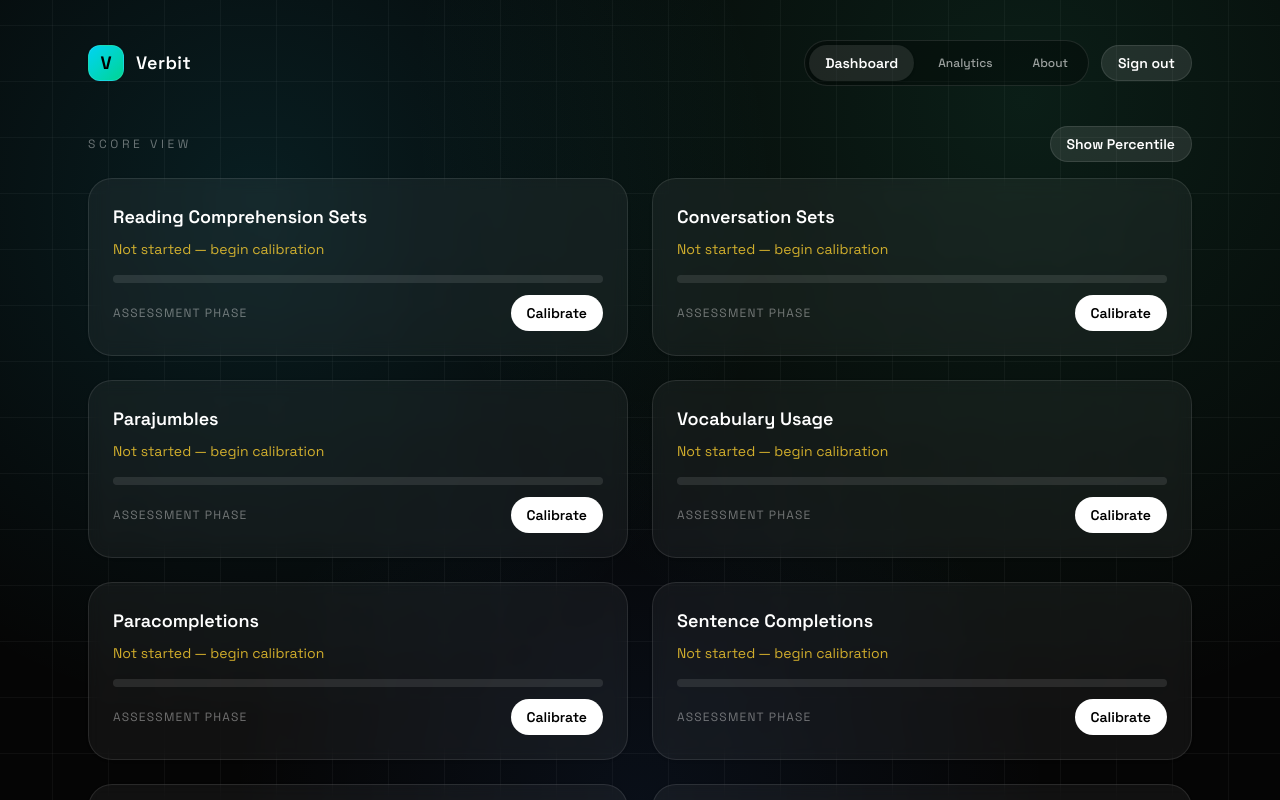
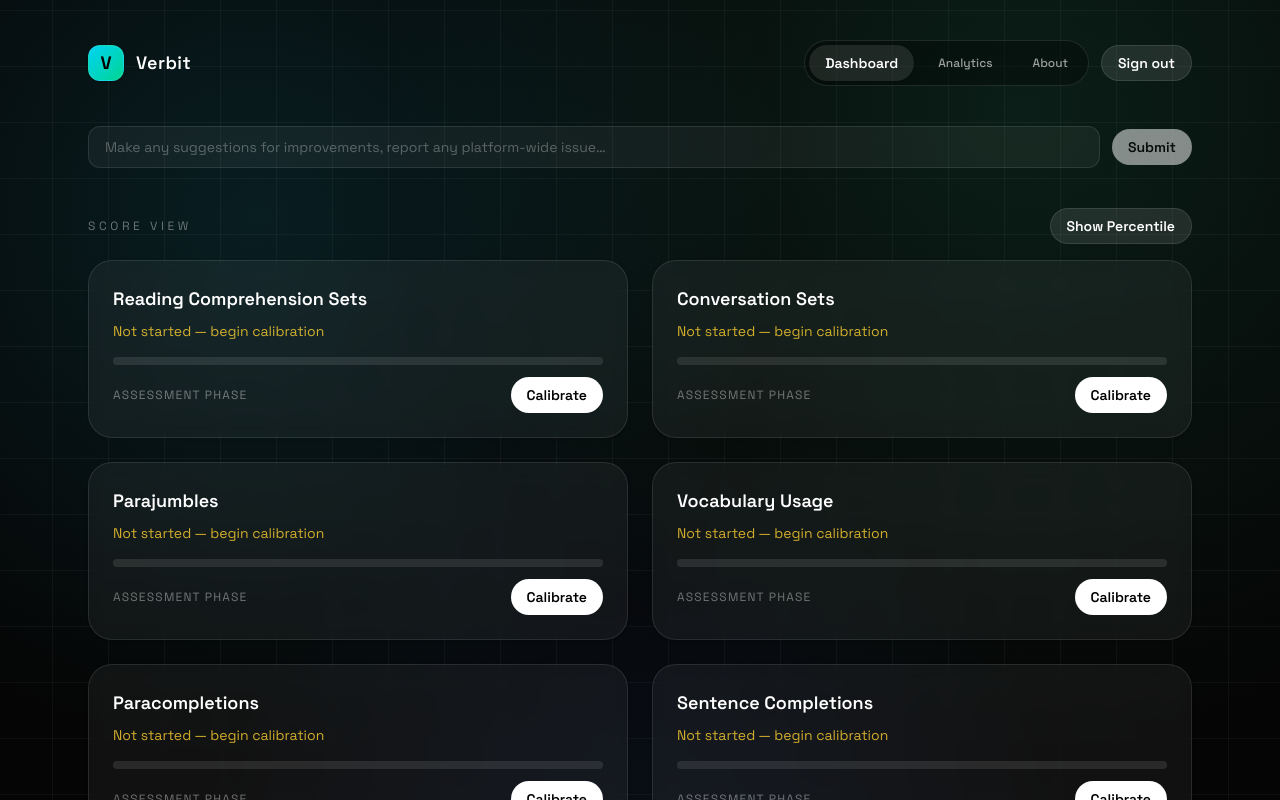
Before and after one commit to Synic-dx/Verbit, a Next.js app: page /dashboard in a window 1280 px wide. Shown: the top 800 px of the page. Built offline with nearby package versions, Linux system fonts and the light colour scheme; no server answers; the database is empty; sample sign-in values are in the browser's storage.

Commit message:
suggestions

```diff
--- a/app/admin/page.tsx
+++ b/app/admin/page.tsx
@@ -41,7 +41,15 @@
   createdAt: string;
 };
 
-type Tab = "overview" | "reports" | "tools";
+type Tab = "overview" | "reports" | "suggestions" | "tools";
+
+type SuggestionEntry = {
+  id: string;
+  userName: string;
+  userEmail: string;
+  message: string;
+  createdAt: string;
+};
 
 export default function AdminPage() {
   const { data: session, status } = useSession();
@@ -50,6 +58,7 @@
   const [tab, setTab] = useState<Tab>("overview");
   const [stats, setStats] = useState<StatsData | null>(null);
   const [reports, setReports] = useState<ReportEntry[]>([]);
+  const [suggestions, setSuggestions] = useState<SuggestionEntry[]>([]);
   const [loading, setLoading] = useState(true);
   const [error, setError] = useState<string | null>(null);
   const [expandedUser, setExpandedUser] = useState<string | null>(null);
@@ -66,9 +75,10 @@
     if (!session?.user?.isAdmin) return;
     setLoading(true);
     try {
-      const [statsRes, reportsRes] = await Promise.all([
+      const [statsRes, reportsRes, suggestionsRes] = await Promise.all([
         fetch("/api/admin/stats"),
         fetch("/api/admin/reports"),
+        fetch("/api/admin/suggestions"),
       ]);
       if (!statsRes.ok || !reportsRes.ok) {
         setError("Failed to load admin data.");
@@ -78,6 +88,10 @@
       const r = await reportsRes.json();
       setStats(s);
       setReports(r.reports ?? []);
+      if (suggestionsRes.ok) {
+        const sg = await suggestionsRes.json();
+        setSuggestions(sg.suggestions ?? []);
+      }
     } catch {
       setError("Network error.");
     } finally {
@@ -197,6 +211,13 @@
           </Button>
           <Button
             size="sm"
+            variant={tab === "suggestions" ? "default" : "secondary"}
+            onClick={() => setTab("suggestions")}
+          >
+            Suggestions ({suggestions.length})
+          </Button>
+          <Button
+            size="sm"
             variant={tab === "tools" ? "default" : "secondary"}
             onClick={() => setTab("tools")}
           >
@@ -287,6 +308,31 @@
                   onAction={runAction}
                   busy={actionLoading}
                 />
+              ))
+            )}
+          </div>
+        ) : null}
+
+        {tab === "suggestions" ? (
+          <div className="space-y-4">
+            {suggestions.length === 0 ? (
+              <Card className="p-6 text-white/50">No suggestions yet.</Card>
+            ) : (
+              suggestions.map((s) => (
+                <Card key={s.id} className="border-blue-500/20 p-5">
+                  <div className="flex flex-wrap items-start justify-between gap-3">
+                    <div className="space-y-1">
+                      <div className="flex items-center gap-2">
+                        <span className="text-sm font-medium text-white">{s.userName}</span>
+                        <span className="text-xs text-white/30">{s.userEmail}</span>
+                        <span className="text-xs text-white/20">
+                          {new Date(s.createdAt).toLocaleString()}
+                        </span>
+                      </div>
+                      <p className="text-sm text-white/70">{s.message}</p>
+                    </div>
+                  </div>
+                </Card>
               ))
             )}
           </div>
--- /dev/null
+++ b/app/api/admin/suggestions/route.ts
@@ -0,0 +1,30 @@
+import { NextResponse } from "next/server";
+import { getServerSession } from "next-auth";
+
+import { authOptions } from "@/lib/auth";
+import { connectDb } from "@/lib/db";
+import { SuggestionModel } from "@/models/Suggestion";
+
+export async function GET() {
+  const session = await getServerSession(authOptions);
+  if (!session?.user?.isAdmin) {
+    return NextResponse.json({ error: "Forbidden" }, { status: 403 });
+  }
+
+  await connectDb();
+
+  const suggestions = await SuggestionModel.find()
+    .sort({ createdAt: -1 })
+    .limit(200)
+    .lean();
+
+  return NextResponse.json({
+    suggestions: suggestions.map((s: any) => ({
+      id: String(s._id),
+      userName: s.userName,
+      userEmail: s.userEmail,
+      message: s.message,
+      createdAt: s.createdAt?.toISOString?.() ?? s.createdAt,
+    })),
+  });
+}
--- /dev/null
+++ b/app/api/suggestions/route.ts
@@ -0,0 +1,34 @@
+import { NextResponse } from "next/server";
+import { getServerSession } from "next-auth";
+import { Types } from "mongoose";
+
+import { authOptions } from "@/lib/auth";
+import { connectDb } from "@/lib/db";
+import { SuggestionModel } from "@/models/Suggestion";
+
+export async function POST(req: Request) {
+  const session = await getServerSession(authOptions);
+  if (!session?.user?.id) {
+    return NextResponse.json({ error: "Unauthorized" }, { status: 401 });
+  }
+
+  const body = await req.json();
+  const message = String(body.message ?? "").trim();
+  if (!message || message.length > 2000) {
+    return NextResponse.json(
+      { error: "Message is required (max 2000 chars)." },
+      { status: 400 }
+    );
+  }
+
+  await connectDb();
+
+  await SuggestionModel.create({
+    userId: new Types.ObjectId(session.user.id),
+    userName: session.user.name ?? "",
+    userEmail: session.user.email ?? "",
+    message,
+  });
+
+  return NextResponse.json({ ok: true });
+}
--- a/app/dashboard/page.tsx
+++ b/app/dashboard/page.tsx
@@ -9,6 +9,7 @@
 import { UserModel } from "@/models/User";
 import { Logo } from "@/components/logo";
 import ScoreGrid from "@/app/dashboard/score-grid";
+import SuggestionBox from "@/app/dashboard/suggestion-box";
 import SignOutButton from "@/components/sign-out-button";
 
 export default async function DashboardPage() {
@@ -73,6 +74,8 @@
           </div>
         </header>
 
+        <SuggestionBox />
+
         <ScoreGrid
           items={TOPICS.map((topic) => {
             const cal = calibrationMap.get(topic);
--- /dev/null
+++ b/app/dashboard/suggestion-box.tsx
@@ -0,0 +1,60 @@
+"use client";
+
+import { useState } from "react";
+import { Button } from "@/components/ui/button";
+
+export default function SuggestionBox() {
+  const [message, setMessage] = useState("");
+  const [status, setStatus] = useState<"idle" | "sending" | "sent" | "error">("idle");
+
+  const handleSubmit = async () => {
+    if (!message.trim()) return;
+    setStatus("sending");
+    try {
+      const res = await fetch("/api/suggestions", {
+        method: "POST",
+        headers: { "Content-Type": "application/json" },
+        body: JSON.stringify({ message: message.trim() }),
+      });
+      if (res.ok) {
+        setStatus("sent");
+        setMessage("");
+        setTimeout(() => setStatus("idle"), 3000);
+      } else {
+        setStatus("error");
+      }
+    } catch {
+      setStatus("error");
+    }
+  };
+
+  return (
+    <div className="flex items-center gap-3">
+      <input
+        type="text"
+        className="flex-1 rounded-xl border border-white/10 bg-white/5 px-4 py-2.5 text-sm text-white placeholder-white/30 outline-none transition focus:border-white/25"
+        placeholder="Make any suggestions for improvements, report any platform-wide issue…"
+        value={message}
+        onChange={(e) => {
+          setMessage(e.target.value);
+          if (status === "error") setStatus("idle");
+        }}
+        onKeyDown={(e) => {
+          if (e.key === "Enter" && !e.shiftKey) {
+            e.preventDefault();
+            handleSubmit();
+          }
+        }}
+        maxLength={2000}
+        disabled={status === "sending"}
+      />
+      <Button
+        size="sm"
+        onClick={handleSubmit}
+        disabled={!message.trim() || status === "sending"}
+      >
+        {status === "sending" ? "Sending…" : status === "sent" ? "Sent ✓" : "Submit"}
+      </Button>
+    </div>
+  );
+}
--- /dev/null
+++ b/models/Suggestion.ts
@@ -0,0 +1,14 @@
+import { Schema, model, models, Types } from "mongoose";
+
+const SuggestionSchema = new Schema({
+  userId: { type: Types.ObjectId, required: true, index: true },
+  userName: { type: String, default: "" },
+  userEmail: { type: String, default: "" },
+  message: { type: String, required: true },
+  createdAt: { type: Date, default: Date.now, index: true },
+});
+
+SuggestionSchema.index({ createdAt: -1 });
+
+export const SuggestionModel =
+  models.Suggestion || model("Suggestion", SuggestionSchema);
```
